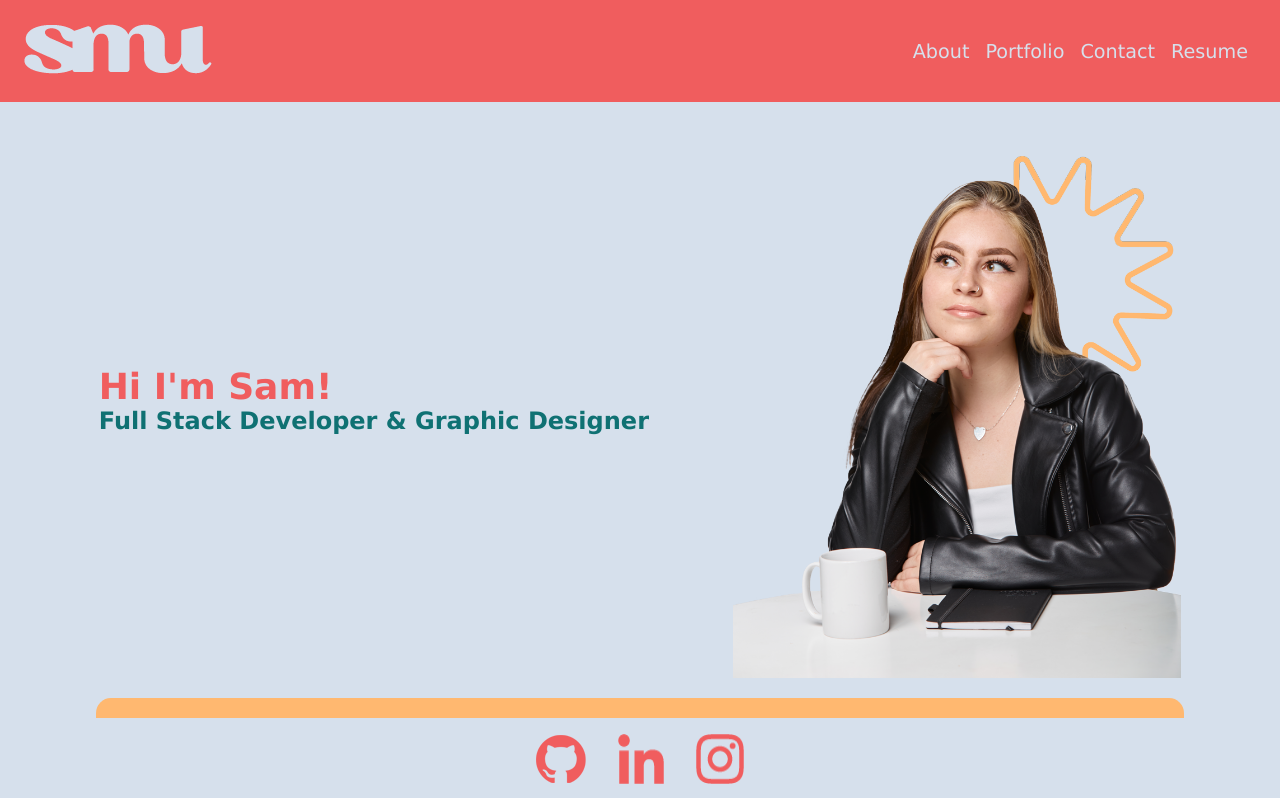
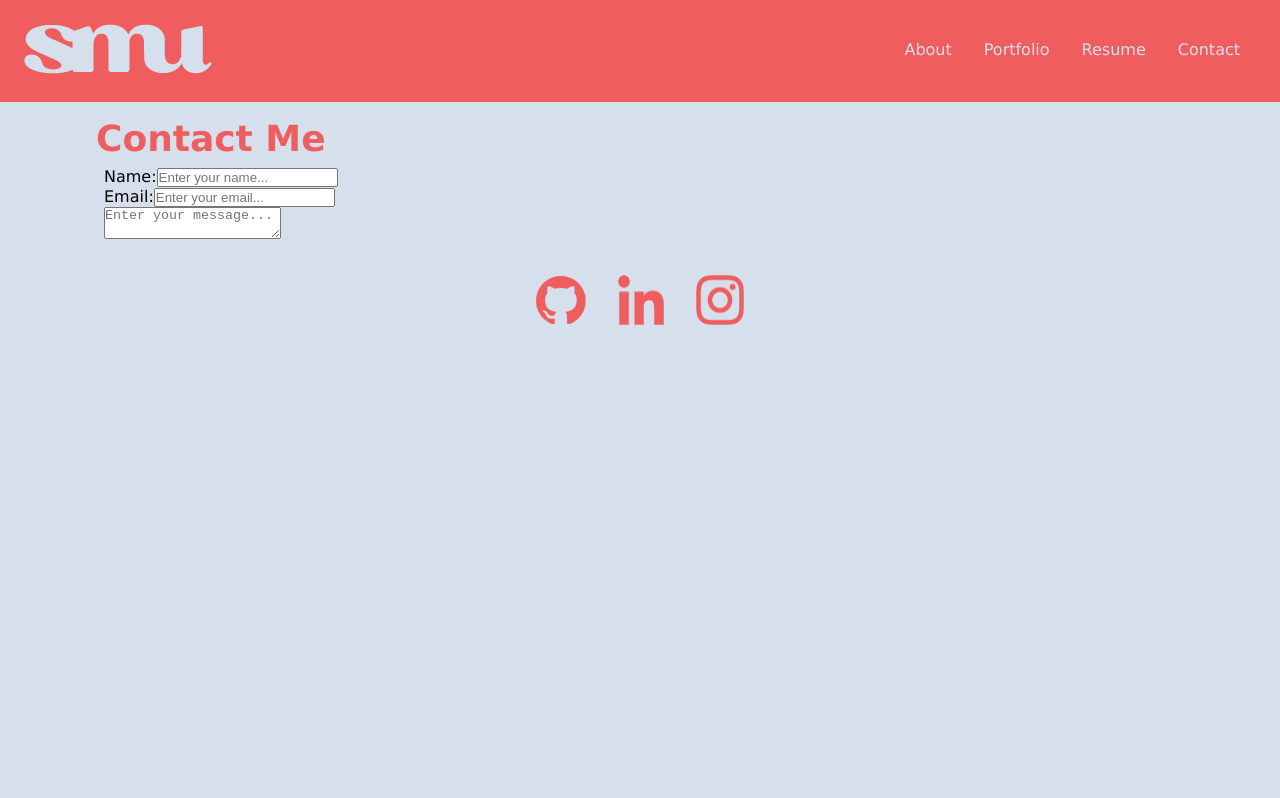
Before and after one commit to samurwin/samurwin.github.io, a React (Create React App) app: page /contact in a window 1280 px wide. Shown: the top 798 px of the page. Built offline with nearby package versions, Linux system fonts and the light colour scheme.

Commit message:
nav links and social links:

```diff
--- a/package.json
+++ b/package.json
@@ -8,6 +8,7 @@
     "@testing-library/user-event": "^13.5.0",
     "react": "^17.0.2",
     "react-dom": "^17.0.2",
+    "react-router-dom": "^5.3.0",
     "react-scripts": "5.0.0",
     "web-vitals": "^2.1.3"
   },
--- a/src/App.js
+++ b/src/App.js
@@ -1,4 +1,5 @@
 import React from 'react';
+import { BrowserRouter as Router, Route, Switch } from 'react-router-dom';
 
 import Header from './components/Header';
 import Footer from './components/Footer'
@@ -9,16 +10,20 @@ import Contact from './pages/Contact';
 
 function App() {
   return (
-    <div>
-      <Header />
-      <div className='container'>
-        <About />
-        <Portfolio />
-        <Resume />
-        <Contact />
+    <Router>
+      <div>
+        <Header />
+        <div className='container'>
+          <Switch>
+            <Route exact path='/' component={About} />
+            <Route exact path='/portfolio' component={Portfolio} />
+            <Route exact path='/resume' component={Resume} />
+            <Route exact path='/contact' component={Contact} />
+          </Switch>
+        </div>
+        <Footer />
       </div>
-      <Footer />
-    </div>
+    </Router>
   );
 }
 
--- a/src/components/Footer/index.js
+++ b/src/components/Footer/index.js
@@ -1,24 +1,44 @@
 import React from 'react';
 
 function Footer() {
+    const github = 'https://github.com/samurwin';
+    const insta = 'https://www.instagram.com/surwindesign/';
+    const linkedIn = 'https://www.linkedin.com/in/samanthaurwin/';
+
+    function onClick(link) {
+        window.open(link, '_blank');
+    }
+
     return (
         <footer className='flex-row justify-center px-3'>
             <img
             src={require('../../assets/icons/github.png')}
             alt='github icon'
             className='p-3'
+            onClick={(e) => {
+                e.preventDefault();
+                onClick(github)
+            }}
             />
 
             <img
             src={require('../../assets/icons/linkedIn.png')}
             alt='linkedin icon'
             className='p-3'
+            onClick={(e) => {
+                e.preventDefault();
+                onClick(linkedIn)
+            }}
             />
 
             <img
             src={require('../../assets/icons/insta.png')}
             alt='instagram icon'
             className='p-3'
+            onClick={(e) => {
+                e.preventDefault();
+                onClick(insta)
+            }}
             />
         </footer>
     )
--- a/src/components/Nav/index.js
+++ b/src/components/Nav/index.js
@@ -1,14 +1,13 @@
 import React from 'react';
+import { Link } from 'react-router-dom';
 
 function Nav() {
     return (
-        <nav className='col-12 col-lg-5 pt-3'>
-            <ul className='flex-row'>
-                <li>About</li>
-                <li>Portfolio</li>
-                <li>Contact</li>
-                <li>Resume</li>
-            </ul>
+        <nav className='col-12 col-lg-5 pt-3 flex-row text-secondary'>
+            <Link to='/'>About</Link>
+            <Link to='/portfolio'>Portfolio</Link>
+            <Link to='/resume'>Resume</Link>
+            <Link to='/contact'>Contact</Link>
         </nav>
     )
 };
--- a/src/index.css
+++ b/src/index.css
@@ -60,7 +60,7 @@ p {
 }
 
 a {
-  color: var(--dark);
+  color: var(--secondary);
   text-decoration: none;
 }
 
@@ -68,29 +68,14 @@ a:visited {
   color: inherit;
 }
 
-nav {
-  width: 100%;
-  display: flex;
-  justify-content: center;
-  color: var(--secondary);
-}
-
-nav li {
-  list-style: none;
-  padding-right: var(--spacing-two);
-  padding-left: var(--spacing-two);
-  font-size: 1.2rem;
-}
-
 nav a {
-  padding: 6px 10px;
-  margin: 0 15px;
+  padding-right: var(--spacing-three);
+  padding-left: var(--spacing-three);
   transition: all 0.2s;
 }
 
 nav a:hover {
-  color: var(--secondary);
-  background-color: var(--dark);
+  color: var(--tertiary);
 }
 
 .container {
```
Also changed, not shown: 1 other file (tests, documents, lock files or other folders).
